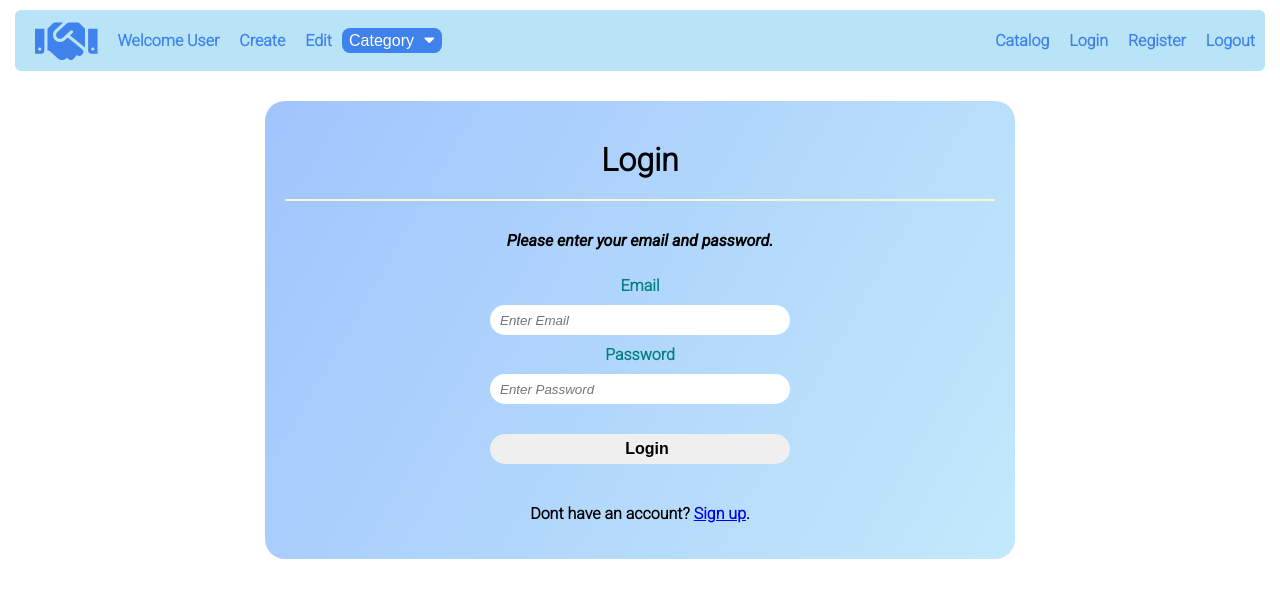
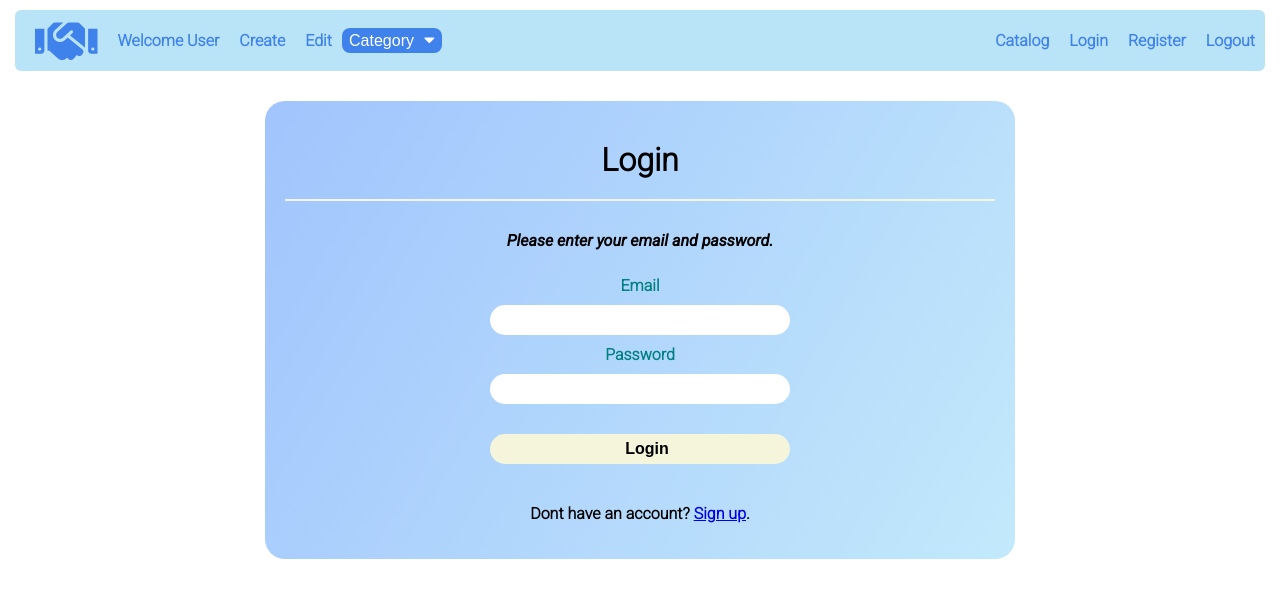
Before and after one commit to ValkovIvan90/React-Project---SoftUni, a React (Create React App) app in the folder client/: page /login in a window 1280 px wide. Shown: the top 598 px of the page. Built offline with nearby package versions, Linux system fonts and the light colour scheme.

Commit message:
login validation ready

```diff
--- a/client/src/Validations/UserValidation.js
+++ b/client/src/Validations/UserValidation.js
@@ -7,3 +7,8 @@ export const userSchema = yup.object().shape({
     password: yup.string().min(4).max(15).required('Password is required!'),
     rePass: yup.string().oneOf([yup.ref("password"), null], 'Password must match!')
 })
+
+export const userLoginSchema = yup.object().shape({
+    email: yup.string().email('Wrong email').required('Email is required!'),
+    password: yup.string().min(4).max(15).required('Password is required!'),
+})
--- a/client/src/components/auth/login/Login.css
+++ b/client/src/components/auth/login/Login.css
@@ -46,6 +46,7 @@
   margin-top: 30px;
   font-weight: bold;
   font-size: 1em;
+  background-color: beige;
 }
 .loginBtn:hover {
   background-color: teal;
--- a/client/src/components/auth/login/Login.js
+++ b/client/src/components/auth/login/Login.js
@@ -1,27 +1,73 @@
+import React, { useState } from 'react'
+import { Link, useNavigate } from 'react-router-dom';
+
+import { Formik, Form, Field, ErrorMessage } from 'formik';
+import Notification from '../../Notification/Notification';
+import { userLoginSchema } from '../../../Validations/UserValidation';
 
 import './Login.css';
-
-import { Link } from 'react-router-dom';
-
-import React from 'react'
+import { login } from '../../../services/user';
 
 export default function Login() {
+    const navigate = useNavigate();
+    const [serverErr, setServerError] = useState([]);
+
+    async function handleSubmit(e) {
+
+        const data = {
+            email: e.email,
+            password: e.password
+        }
+
+        try {
+            const result = await login(data);
+            console.log(result.status);
+            if (result.status === 404 || result.status === 400) {
+                setServerError({ error: result.statusText })
+            } else {
+                navigate('/');
+            }
+        } catch (err) {
+            console.log(err);
+        }
+
+    }
+
     return (
         <section className="login">
             <div className="login-box">
                 <h1>Login</h1>
                 <p className="login-untertitle">Please enter your email and password.</p>
-                <form className="login-form" action="#" method="post">
+                <Formik
+                    initialValues={{
+                        username: '',
+                        email: '',
+                        password: '',
+                        rePass: ''
+                    }}
+                    validationSchema={userLoginSchema}
+                    onSubmit={handleSubmit}>
+                    <Form className="login-form">
                         <label htmlFor="email">Email</label>
-                    <input placeholder="Enter Email" name="email" type="email" />
+                        <Field
+                            type="email"
+                            id="email"
+                            name="email"
+                        />
+                        <ErrorMessage name="email" component={Notification} />
+
                         <label htmlFor="password">Password</label>
-                    <input
+                        <Field
                             type="password"
-                        placeholder="Enter Password"
+                            id="password"
                             name="password"
                         />
+                        <ErrorMessage name="password" component={Notification} />
+
                         <input type="submit" className="loginBtn" value="Login" />
-                </form>
+                    </Form>
+                </Formik>
+                {serverErr.error !== undefined ? <p id="serverErr" className="serverErr">{serverErr.error}</p> : ""}
                 <div className="signup">
                     <p>Dont have an account? <Link to="/register">Sign up</Link>.</p>
                 </div>
--- a/client/src/services/user.js
+++ b/client/src/services/user.js
@@ -9,3 +9,13 @@ export function register(data) {
         body: JSON.stringify(data)
     })
 }
+
+export function login(data) {
+    return fetch('http://localhost:5000/auth/login', {
+        method: 'POST',
+        headers: {
+            'Content-Type': 'application/json'
+        },
+        body: JSON.stringify(data)
+    })
+}
```
Also changed, not shown: 2 other files (tests, documents, lock files or other folders). Lines whose indentation alone changed are shown as unchanged.
